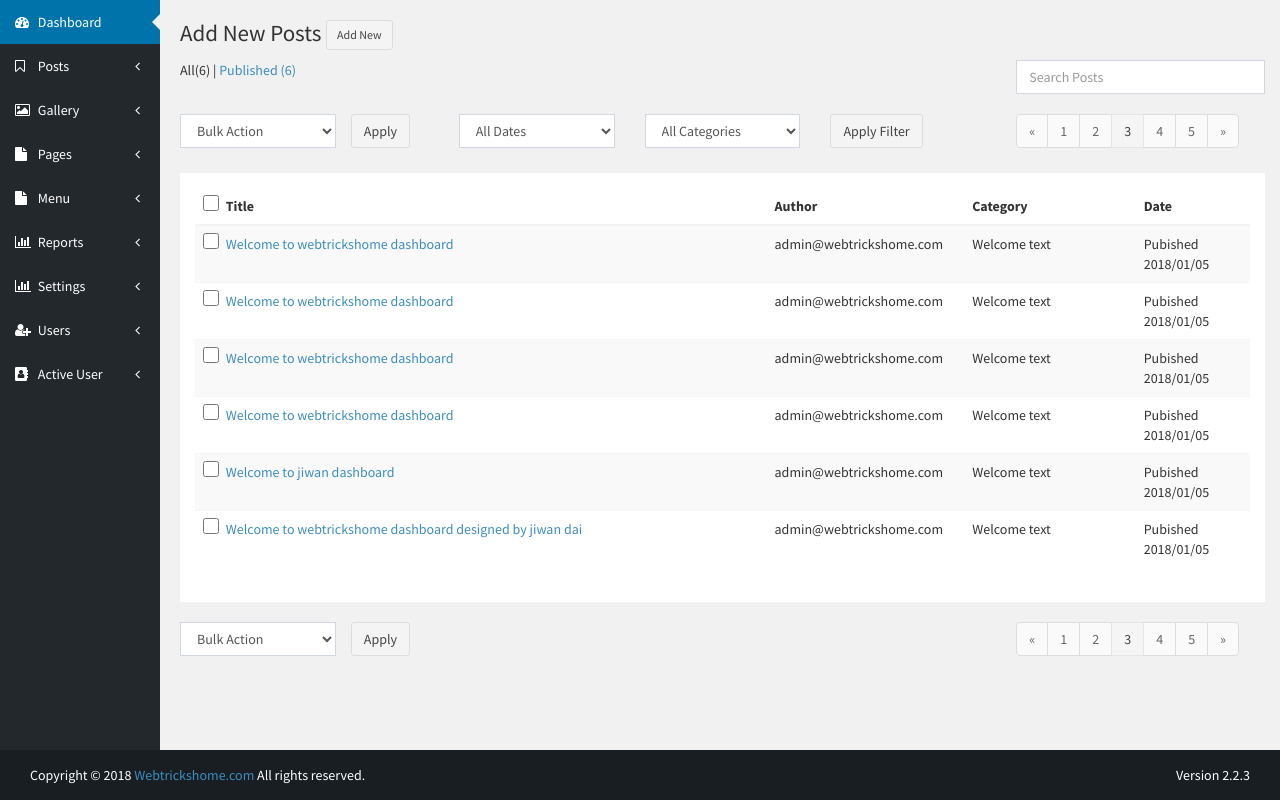
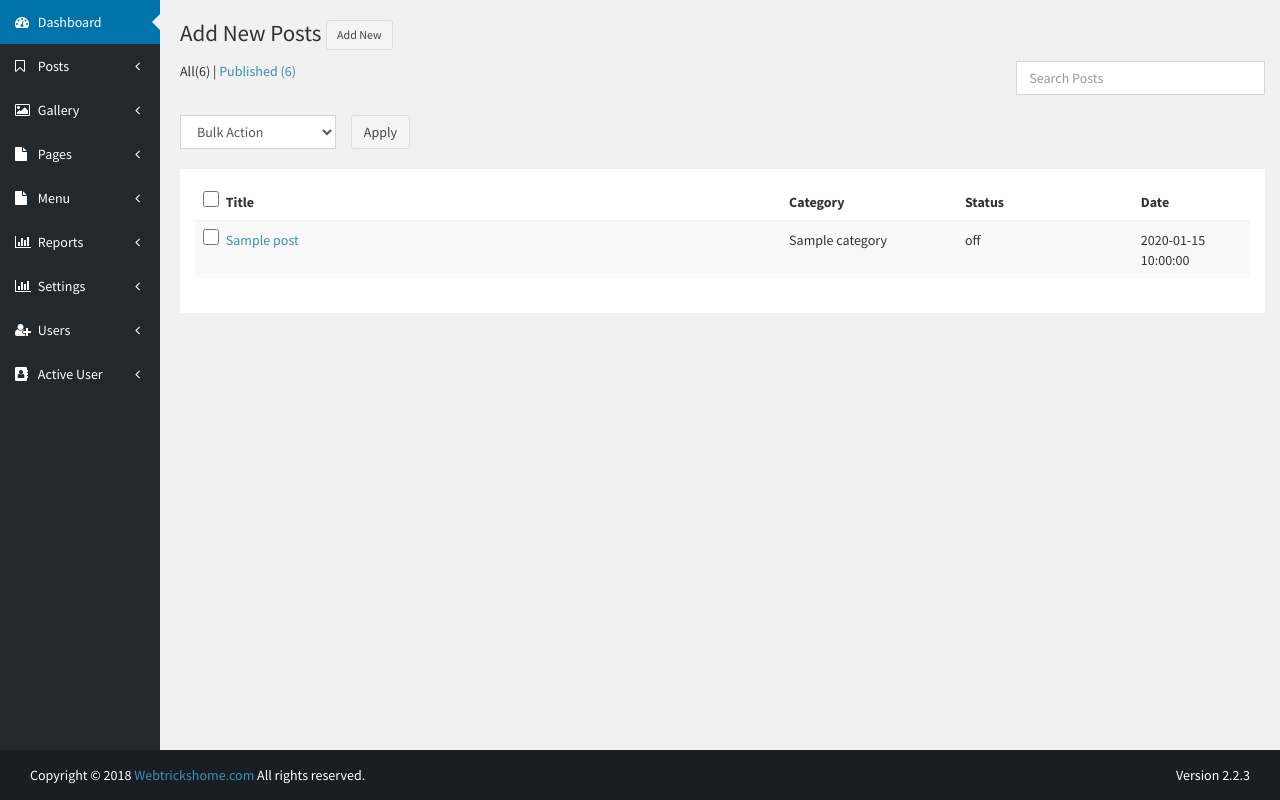
Before and after one commit to armancse-dev/newspaper-laravel8-php7.4, a Laravel app: page /all-posts in a window 1280 px wide. Run offline with Laravel 8, Linux system fonts and the light colour scheme; tables that the repository leaves empty hold one stand-in row (values such as "Sample post").

Commit message:
post add edit and update half

```diff
--- a/app/Http/Controllers/adminController.php
+++ b/app/Http/Controllers/adminController.php
@@ -64,6 +64,25 @@ class adminController extends Controller
 
     public function allPost(){
         $posts = DB::table('posts')->paginate(20);
+        foreach($posts as $post){
+            $categories = explode(',',$post->category_id);
+            foreach($categories as $cat){
+                $postcat = DB::table('categories')->where('cid',$cat)->value('title');
+                $postcategories[] = $postcat;
+                $postcat = implode(', ', $postcategories);
+            }
+            $post->category_id = $postcat;
+            $postcategories = [];
+        }
+
         return view('backend.posts.all-posts',['posts'=>$posts]);
     }
+
+    public function editPost($id){
+        $data = DB::table('posts')->where('pid', $id)->first();
+        $postcat = explode(',',$data->category_id);
+        $categories = DB::table('categories')->get();
+        return view('backend.posts.edit', ['data'=>$data, 'categories'=> $categories, 'postcat'=>$postcat]);
+
+    }
 }
--- a/resources/views/backend/posts/all-posts.blade.php
+++ b/resources/views/backend/posts/all-posts.blade.php
@@ -5,6 +5,14 @@
   <div class="row">
     <div class="col-sm-12 title">
       <h1><i class="fa fa-bars"></i> Add New Posts <button class="btn btn-sm btn-default">Add New</button></h1>
+    </div>
+    <div class="col-sm-12">
+        @if (Session::has('message'))
+        <div class="alert alert-success alert-disable fade in">
+            <a href="" class="close" data-dismiss="alert" >&time;</a>
+            {{ Session('message')}}
+        </div>
+        @endif
     </div>
     <div class="search-div">
       <div class="col-sm-9">
@@ -18,12 +26,16 @@
 
     <div class="clearfix"></div>
 
+
+    <form method="post" action="{{url('multipledelete')}}">
         <div class="filter-div">
-      <form method="post">
+            {{ csrf_field() }}
+            <input type="hidden" name="tbl" value="{{encrypt('posts')}}" >
+            <input type="hidden" name="tblid" value="{{encrypt('pid')}}">
             <div class="col-sm-2">
-          <select name="action" class="form-control">
-            <option>Bulk Action</option>
-            <option>Move to Trash</option>
+                <select name="bulk-action" class="form-control">
+                    <option value="0">Bulk Action</option>
+                    <option value="1">Move to Trash</option>
                 </select>
             </div>
 
@@ -32,37 +44,13 @@
                     <button class="btn btn-default">Apply</button>
                 </div>
             </div>
+
+            <div class="col-sm-3">
+                {{ $posts->links() }}
+            </div>
+        </div>
     </form>
 
-      <form method="post">
-        <div class="col-sm-2">
-          <select name="dates" class="form-control">
-            <option>All Dates</option>
-            <option>No Dates Found</option>
-          </select>
-        </div>
-        <div class="col-sm-2">
-          <select name="dates" class="form-control">
-            <option>All Categories</option>
-            <option>No Categories Found</option>
-          </select>
-        </div>
-        <div class="col-sm-2">
-          <button class="btn btn-default">Apply Filter</button>
-        </div>
-      </form>
-      <div class="col-sm-3">
-        <ul class="pagination">
-          <li><a href="#">&laquo;</a></li>
-          <li><a href="#">1</a></li>
-          <li><a href="#">2</a></li>
-          <li class="active"><a href="#">3</a></li>
-          <li><a href="#">4</a></li>
-          <li><a href="#">5</a></li>
-          <li><a href="#">&raquo;</a></li>
-        </ul>
-      </div>
-    </div>
 
     <div class="col-sm-12">
       <div class="content">
@@ -70,66 +58,28 @@
           <thead>
             <tr>
               <th width="50%"><input type="checkbox" id="select-all"> Title</th>
-              <th width="15%">Author</th>
               <th width="15%">Category</th>
+              <th width="15%">Status</th>
               <th width="10%">Date</th>
             </tr>
           </thead>
           <tbody>
+            @if (count($posts) > 0)
+            @foreach ( $posts as $post)
             <tr>
                 <td>
-                <input type="checkbox" name="select-cat">
-                <a href="#">Welcome to webtrickshome dashboard</a>
+                  <input type="checkbox" name="select-data[]" value="{{$post->pid}}">
+                  <a href="{{url('editpost')}}/{{$post->pid}}">{{$post->title}}</a>
                 </td>
-              <td>admin@webtrickshome.com</td>
-              <td>Welcome text</td>
-              <td>Pubished 2018/01/05</td>
+                <td>{{$post->category_id}}</td>
+                <td>{{$post->status}}</td>
+                <td>{{$post->created_at}}</td>
               </tr>
-            <tr>
-              <td>
-                <input type="checkbox" name="select-cat">
-                <a href="#">Welcome to webtrickshome dashboard</a>
-              </td>
-              <td>admin@webtrickshome.com</td>
-              <td>Welcome text</td>
-              <td>Pubished 2018/01/05</td>
-            </tr>
-            <tr>
-              <td>
-                <input type="checkbox" name="select-cat">
-                <a href="#">Welcome to webtrickshome dashboard</a>
-              </td>
-              <td>admin@webtrickshome.com</td>
-              <td>Welcome text</td>
-              <td>Pubished 2018/01/05</td>
-            </tr>
-            <tr>
-              <td>
-                <input type="checkbox" name="select-cat">
-                <a href="#">Welcome to webtrickshome dashboard</a>
-              </td>
-              <td>admin@webtrickshome.com</td>
-              <td>Welcome text</td>
-              <td>Pubished 2018/01/05</td>
-            </tr>
-            <tr>
-              <td>
-                <input type="checkbox" name="select-cat">
-                <a href="#">Welcome to jiwan dashboard</a>
-              </td>
-              <td>admin@webtrickshome.com</td>
-              <td>Welcome text</td>
-              <td>Pubished 2018/01/05</td>
-            </tr>
-            <tr>
-              <td>
-                <input type="checkbox" name="select-cat">
-                <a href="#">Welcome to webtrickshome dashboard designed by jiwan dai</a>
-              </td>
-              <td>admin@webtrickshome.com</td>
-              <td>Welcome text</td>
-              <td>Pubished 2018/01/05</td>
-            </tr>
+            @endforeach
+            @else
+            <tr colspan="4"> No Posts Found</tr>
+            @endif
+
           </tbody>
         </table>
       </div>
@@ -138,32 +88,8 @@
     <div class="clearfix"></div>
 
     <div class="filter-div">
-      <form method="post">
-        <div class="col-sm-2">
-          <select name="action" class="form-control">
-            <option>Bulk Action</option>
-            <option>Move to Trash</option>
-          </select>
-        </div>
-
-        <div class="col-sm-1">
-          <div class="row">
-            <button class="btn btn-default">Apply</button>
-          </div>
-        </div>
-      </form>
-
-
       <div class="col-sm-3 col-sm-offset-6">
-        <ul class="pagination">
-          <li><a href="#">&laquo;</a></li>
-          <li><a href="#">1</a></li>
-          <li><a href="#">2</a></li>
-          <li class="active"><a href="#">3</a></li>
-          <li><a href="#">4</a></li>
-          <li><a href="#">5</a></li>
-          <li><a href="#">&raquo;</a></li>
-        </ul>
+        {{ $posts->links() }}
       </div>
     </div>
   </div>
--- a/routes/web.php
+++ b/routes/web.php
@@ -45,3 +45,6 @@ Route::POST('addpost', [crudController::class, 'insertData']);
 
 //all posts
 Route::get('all-posts', [adminController::class, 'allPost']);
+Route::get('editpost/{id}', [adminController::class, 'editPost']);
+
+Route::POST('updatepost/{id}', [crudController::class, 'updateData']);
```
Also changed, not shown: resources/views/backend/posts/edit.blade.php (added, +101 -0 lines), public/posts/23012752030it_it.png (added), public/posts/23012840114Film-Friday-This-weeks-top-5-Movies.jpg (added). Lines whose indentation alone changed are shown as unchanged.
